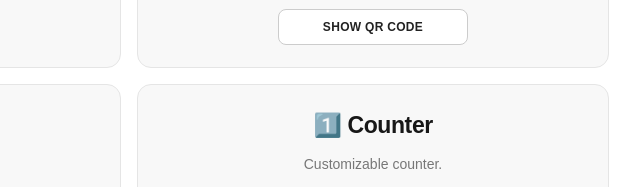
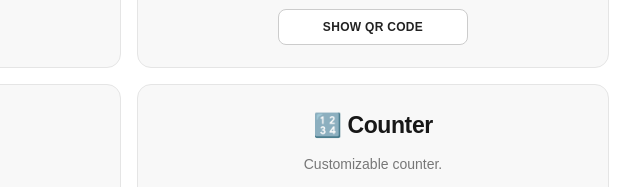
Before and after one commit to CodeHarbor1/Directory, a plain HTML site: page index.html in a window 1280 px wide. Shown: the part 986-1173 px from the top of the page, 511-1151 px from the left. Drawn offline with Linux system fonts and the light colour scheme.

Commit message:
Update index.html

```diff
--- a/index.html
+++ b/index.html
@@ -344,7 +344,7 @@
 
         <!-- Counter -->
         <div class="card">
-            <h2>1️⃣ Counter</h2>
+            <h2>🔢 Counter</h2>
             <p>Customizable counter.</p>
             <a href="https://codeharbor1.github.io/Counter">OPEN PROJECT →</a>
 
```
